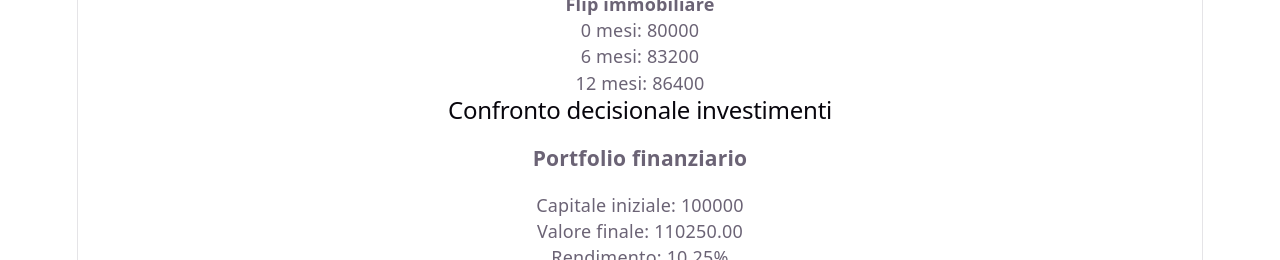
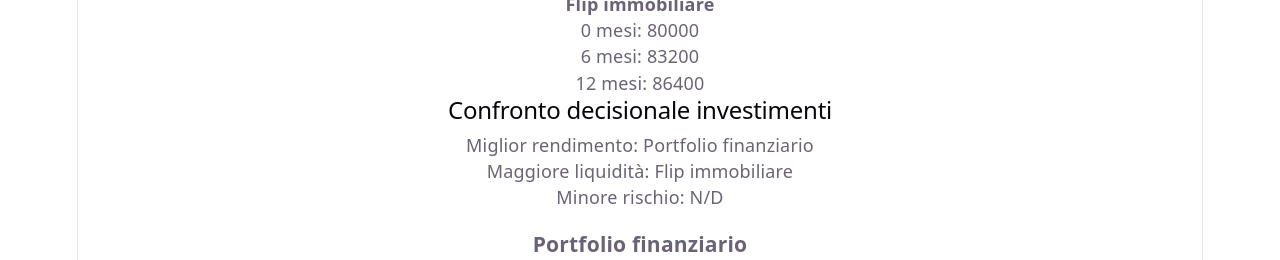
Before and after one commit to carlosciarrinovideo1-svg/Bussola-Finanziaria, a React (Vite) app in the folder frontend/: page / in a window 1280 px wide. Shown: the part 5340-5600 px from the top of the page. Built offline with nearby package versions, Linux system fonts and the light colour scheme; no server answers.

Commit message:
BF-0091: add investment decision ranking

```diff
--- a/frontend/src/components/InvestmentDecisionPanel.tsx
+++ b/frontend/src/components/InvestmentDecisionPanel.tsx
@@ -15,9 +15,48 @@ export default function InvestmentDecisionPanel() {
         generateInvestmentMetrics(investment),
     );
 
+  const bestReturn =
+    [...metrics].sort(
+      (a, b) =>
+        b.returnPercentage -
+        a.returnPercentage,
+    )[0];
+
+  const bestLiquidity =
+    metrics.find(
+      (item) =>
+        item.liquidity === "alta",
+    );
+
+  const lowestRisk =
+    metrics.find(
+      (item) =>
+        item.risk === "basso",
+    );
+
   return (
     <section>
       <h2>Confronto decisionale investimenti</h2>
+
+      <div>
+        <p>
+          Miglior rendimento:
+          {" "}
+          {bestReturn?.name}
+        </p>
+
+        <p>
+          Maggiore liquidità:
+          {" "}
+          {bestLiquidity?.name ?? "N/D"}
+        </p>
+
+        <p>
+          Minore rischio:
+          {" "}
+          {lowestRisk?.name ?? "N/D"}
+        </p>
+      </div>
 
       {metrics.map((item) => (
         <article key={item.name}>
```
